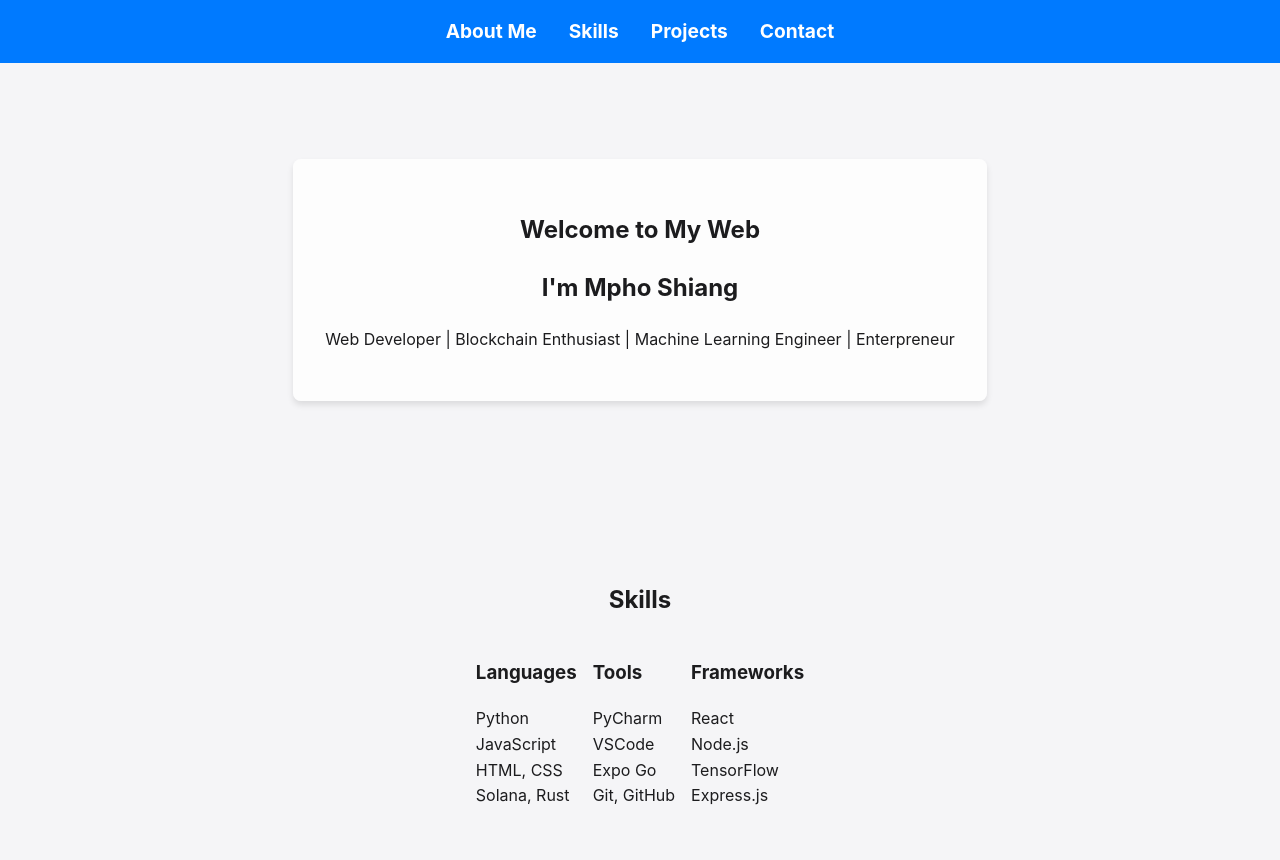
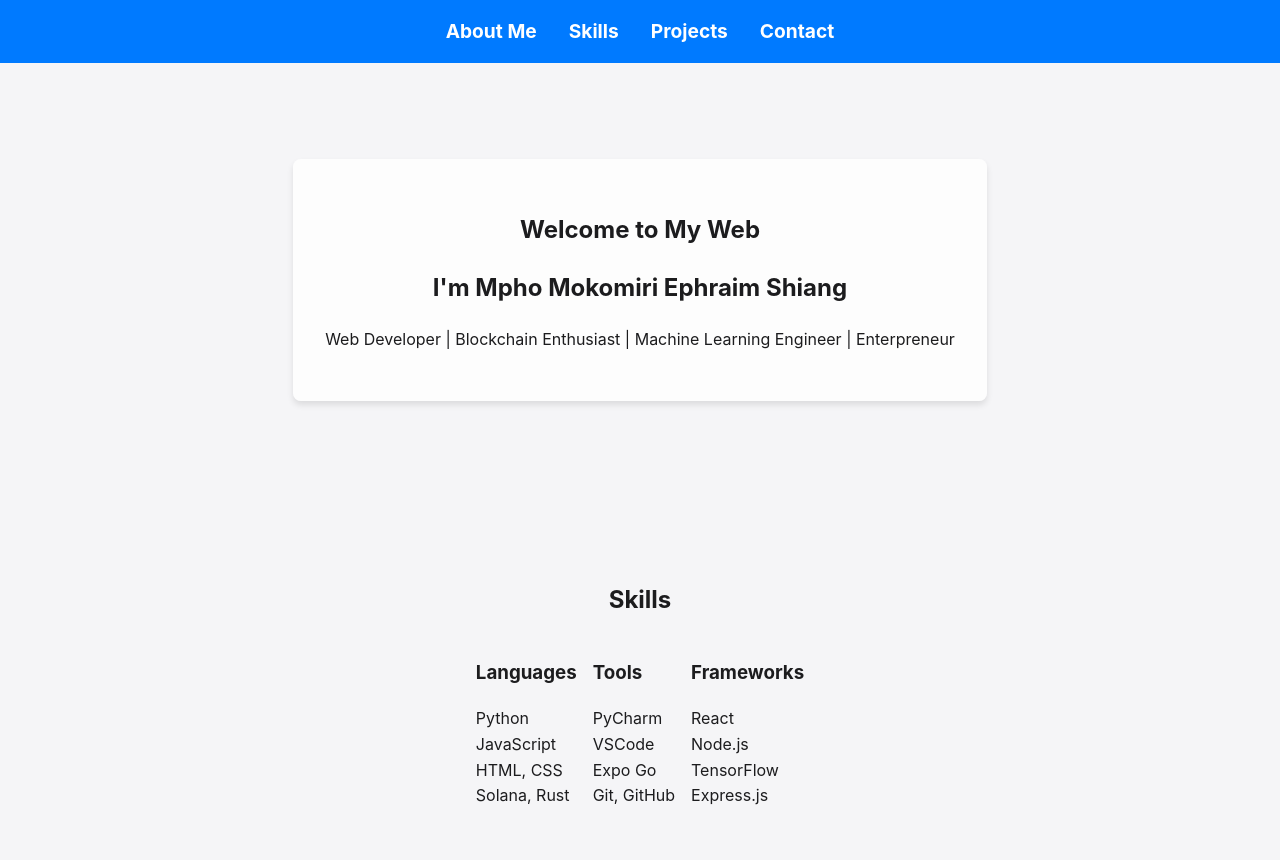
Before and after one commit to Morre12-debug/mphowebsite, a plain HTML site: page index.html in a window 1280 px wide. Shown: the top 860 px of the page. Drawn offline with Linux system fonts and the light colour scheme.

Commit message:
update index.html

```diff
--- a/index.html
+++ b/index.html
@@ -29,7 +29,7 @@
     <section id="about" class="fade-in">
       <div class="center-content">
         <h1>Welcome to My Web</h1>
-        <h2>I'm <span class="highlight">Mpho Shiang</span></h2>
+        <h2>I'm <span class="highlight">Mpho Mokomiri Ephraim Shiang</span></h2>
         <p>Web Developer | Blockchain Enthusiast | Machine Learning Engineer | Enterpreneur</p>
         </div>
       </div>
```
